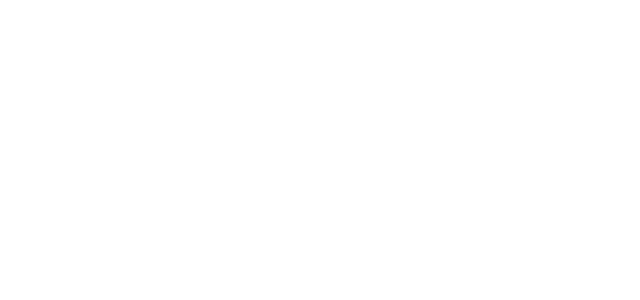
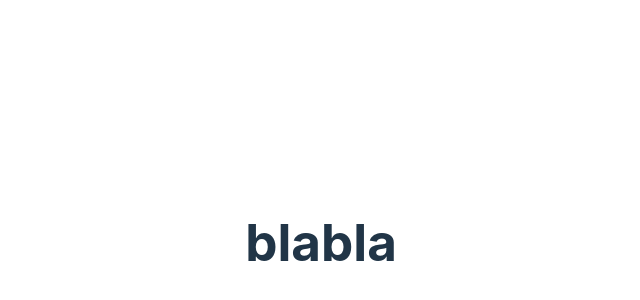
Before and after one commit to fernando0922/Pokemon_Project, a React (Vite) app: page / in a window 1280 px wide. Shown: the part 158-458 px from the top of the page, without its empty margins (319-959 px from the left). Built offline with nearby package versions, Linux system fonts and the light colour scheme.

Commit message:
added alpays edits

```diff
--- a/src/App.jsx
+++ b/src/App.jsx
@@ -5,7 +5,11 @@
 function App() {
   const [count, setCount] = useState(0);
 
-  return <></>;
+  return (
+    <>
+      <h1>blabla</h1>
+    </>
+  );
 }
 
 export default App;
```
